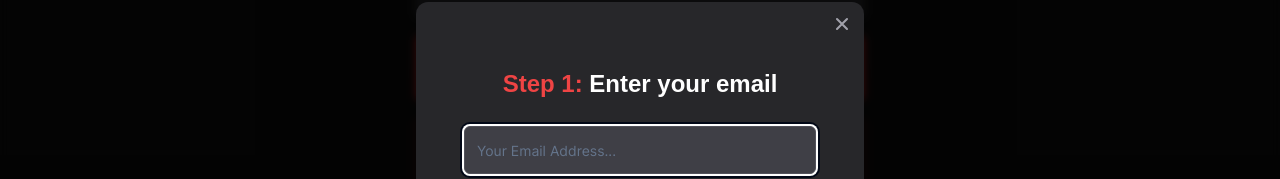
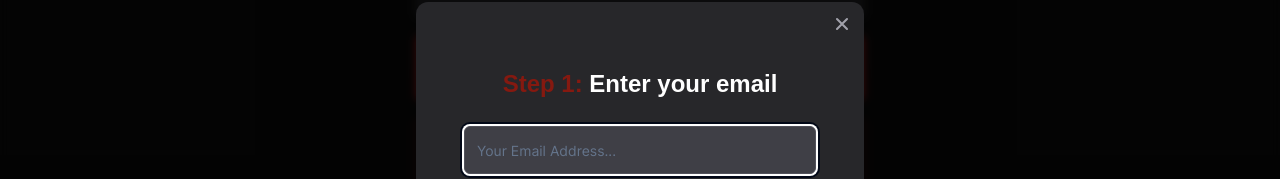
Before and after one commit to marleymcbride/antistack, a Next.js app: page / in a window 1280 px wide. Both pictures are taken after a click on the button "WORK WITH ME". Shown: the part 1878-2057 px from the top of the page. Built offline with nearby package versions, Linux system fonts and the light colour scheme; a web font is replaced by a local one.

Commit message:
style: use brand color #851910 for 'Step 1:' text

```diff
--- a/components/work-with-me-modal.tsx
+++ b/components/work-with-me-modal.tsx
@@ -154,7 +154,7 @@ export default function WorkWithMeModal({ isOpen, onClose }: WorkWithMeModalProp
 
         {/* Header */}
         <div className="mb-6 text-center">
-          <h2 id="modal-title" className="mb-2 text-2xl font-bold text-white"><span className="text-red-500">Step 1:</span> Enter your email</h2>
+          <h2 id="modal-title" className="mb-2 text-2xl font-bold text-white"><span style={{ color: '#851910' }}>Step 1:</span> Enter your email</h2>
         </div>
 
         {/* Form */}
```
